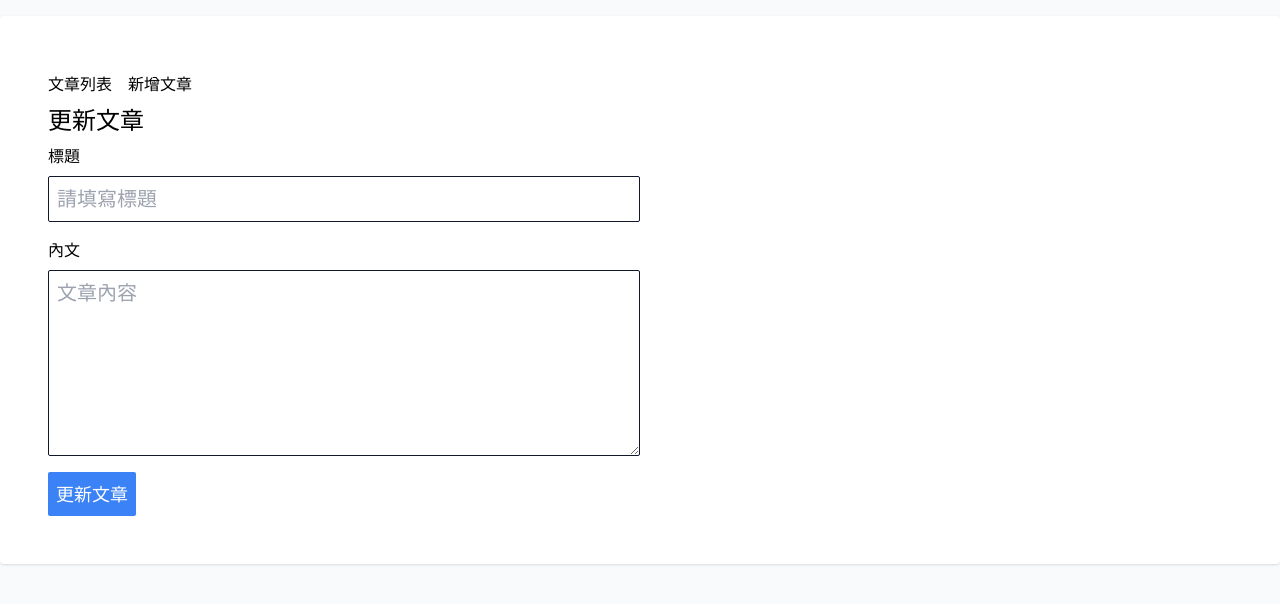
After one commit to kaochenlong/simple-flask-blog, a Flask app: template templates/posts/edit.html.jinja in a window 1280 px wide. The commit adds this page. Shown: the top 604 px of the page. Run offline with Flask 3, Linux system fonts and the light colour scheme; the template is opened without the code that fills it, so the values that code supplies are empty; some libraries are stand-ins or nearby versions.

Commit message:
edit post

```diff
--- a/app.py
+++ b/app.py
@@ -41,6 +41,25 @@ def create():
     return redirect(url_for("index"))
 
 
+@app.route("/posts/<int:id>/edit")
+def edit(id):
+    post = Post.query.get_or_404(id)
+    return render_template("posts/edit.html.jinja", post=post)
+
+
+@app.route("/posts/<int:id>/update", methods=["POST"])
+def update(id):
+    post = Post.query.get_or_404(id)
+
+    post.title = request.form.get("title")
+    post.content = request.form.get("content")
+
+    db.session.commit()
+
+    flash("文章更新成功！")
+    return redirect(url_for("show", id=id))
+
+
 @app.errorhandler(404)
 def page_not_found(e):
     return render_template("errors/404.html.jinja"), 404
--- /dev/null
+++ b/templates/posts/edit.html.jinja
@@ -0,0 +1,18 @@
+{% extends "layout.html.jinja" %}
+
+{% block content %}
+  <h1 class="text-2xl mb-2">更新文章</h1>
+  <form action="{{ url_for("update", id=post.id) }}" method="POST" class="flex flex-col gap-4">
+    <div class="flex flex-col gap-2">
+      <label for="title">標題</label>
+      <input type="text" id="title" name="title" class="text-xl w-full md:w-1/2 p-2 border border-gray-900 rounded-sm" placeholder="請填寫標題" value="{{ post.title }}" />
+    </div>
+    <div class="flex flex-col gap-2">
+      <label for="content">內文</label>
+      <textarea id="content" name="content" class="text-xl w-full md:w-1/2 p-2 border border-gray-900 rounded-sm" placeholder="文章內容" rows="6">{{ post.content }}</textarea>
+    </div>
+    <div>
+      <button type="submit" class="text-lg bg-blue-500 text-white p-2 rounded-sm">更新文章</button>
+    </div>
+  </form>
+{% endblock %}
--- a/templates/posts/show.html.jinja
+++ b/templates/posts/show.html.jinja
@@ -9,4 +9,8 @@
     </time>
     <p class="bg-gray-50 px-4 py-2">{{ post.content }}</p>
   </article>
+  <footer class="my-1">
+    <a href="{{ url_for('edit', id=post.id) }}"
+       class="inline-block bg-green-400 px-2 py-1 text-white">編輯</a>
+  </footer>
 {% endblock %}
```
